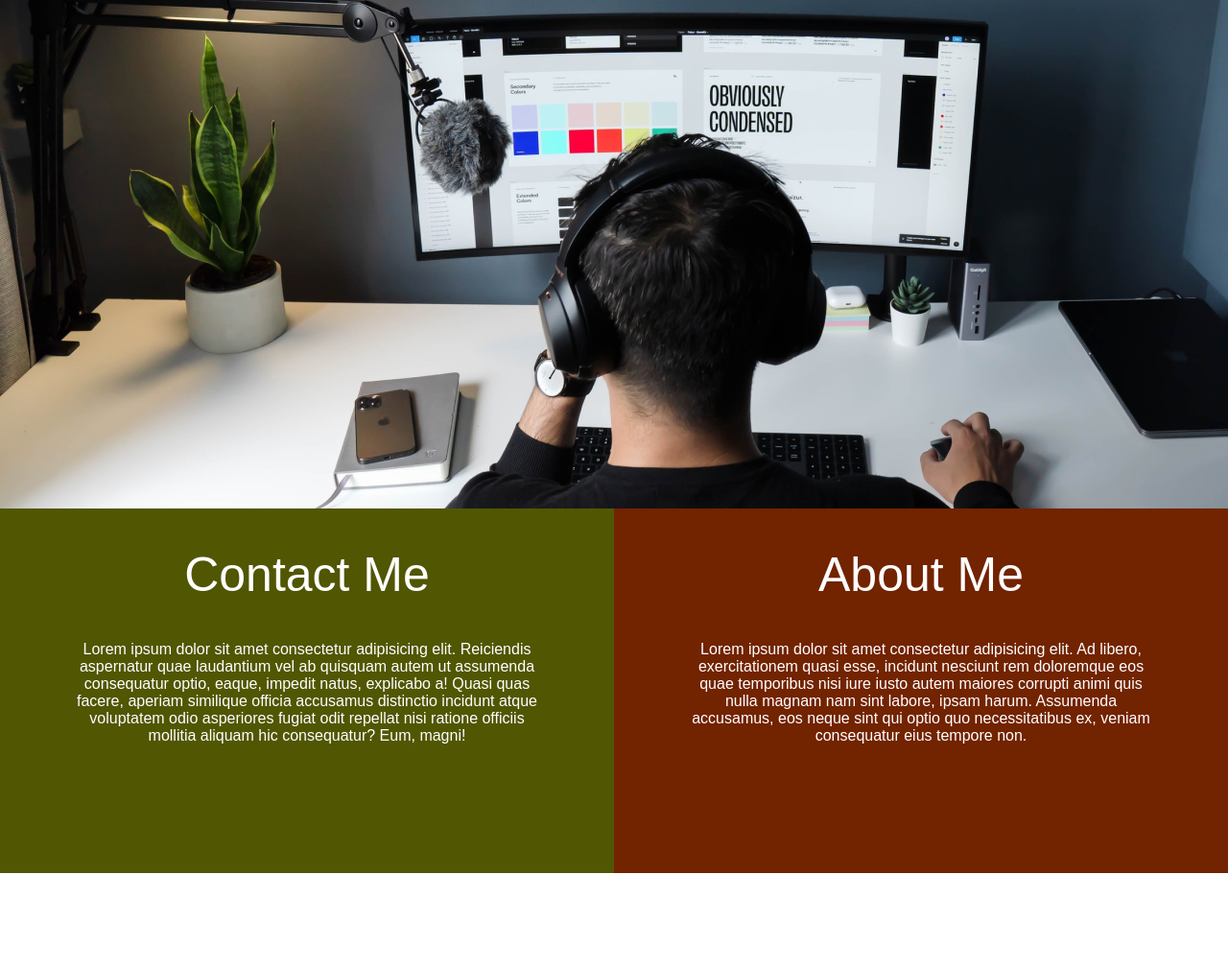
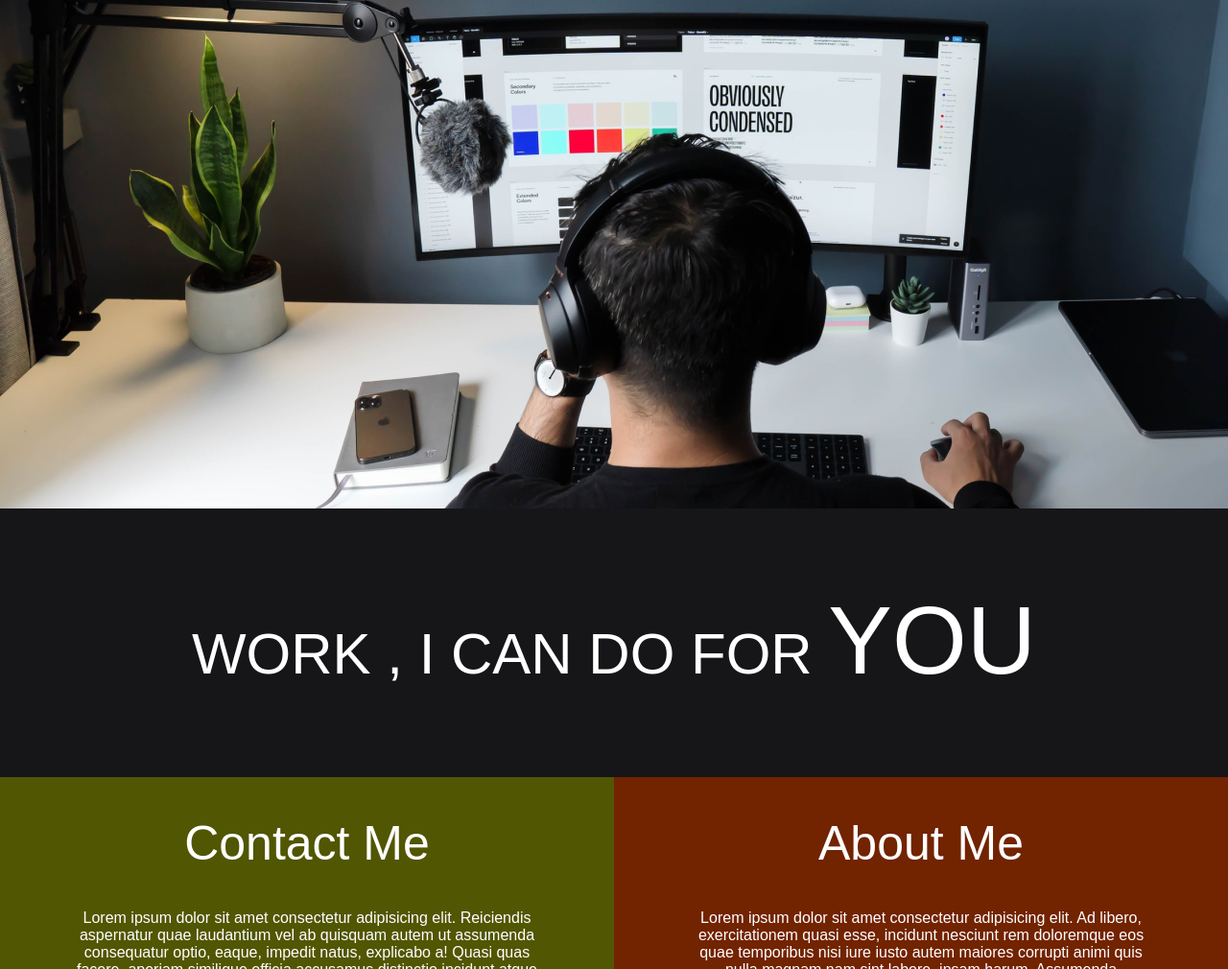
Before and after one commit to ahamednibir12/project-4, a plain HTML site: page index.html in a window 1280 px wide. Shown: the part 230-1240 px from the top of the page at 96% size. Before the commit the page ends 1140 px from the top, so only its background shows below. Drawn offline with Linux system fonts and the light colour scheme.

Commit message:
second commit

```diff
--- a/index.html
+++ b/index.html
@@ -17,6 +17,9 @@
       <h3> <span>HI,</span> Iam Ahamed Nibir</h3>
       <h1 class="lg">FULL STACK DEVELOPER</h1>
     </div>
+  </section>
+  <section class="section-2">
+    WORK , I CAN DO FOR <span class="you">YOU</span>
   </section>
 
   <section class="columns">
--- a/style.css
+++ b/style.css
@@ -11,7 +11,7 @@ body{
   height: 760px;
   background-repeat: no-repeat;
 }
-.section2{
+.section-2{
 background-color: #161619;
 height: 200px;
 text-align: center;
@@ -19,6 +19,9 @@ padding-top: 80px;
 font-size: 60px;
 color: #FFFFFF;
 margin-top: 0%;
+}
+.you{
+  font-size: 100px;
 }
 span{
   font-size: 50px;
```
